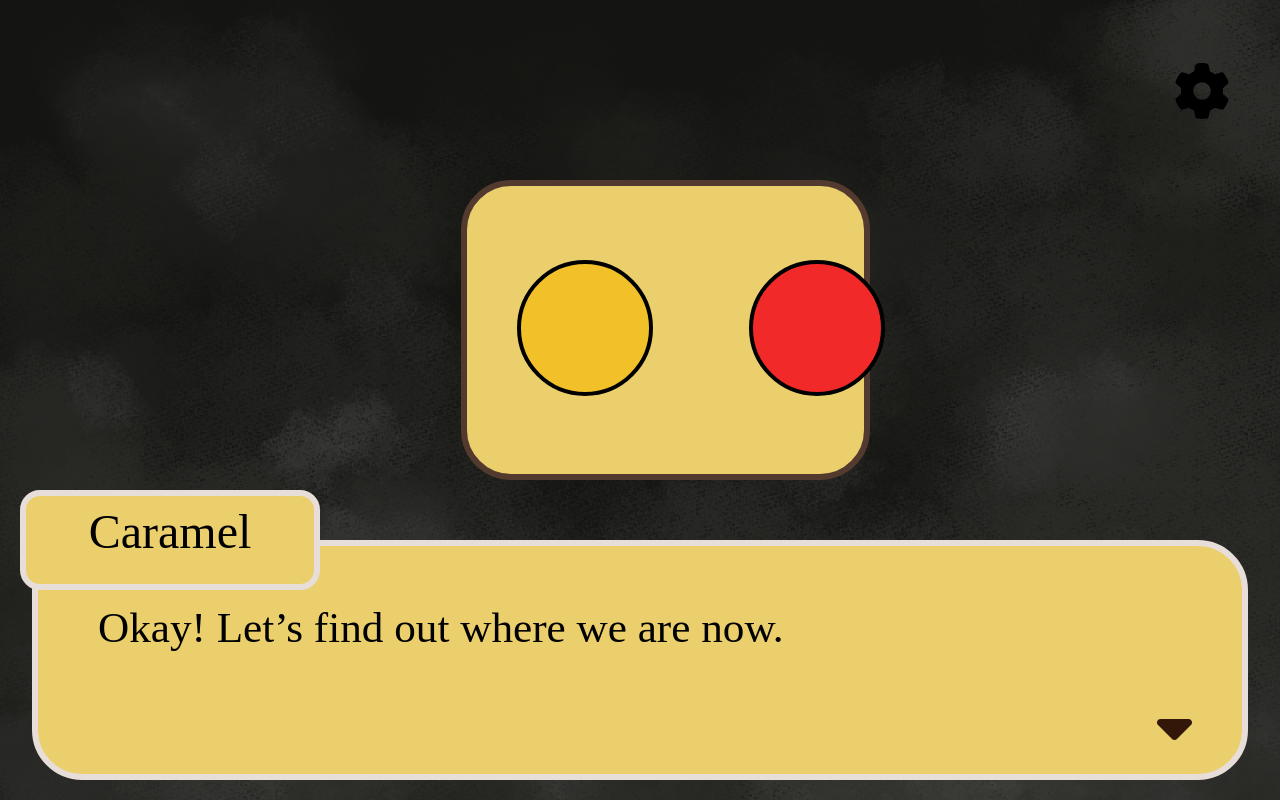
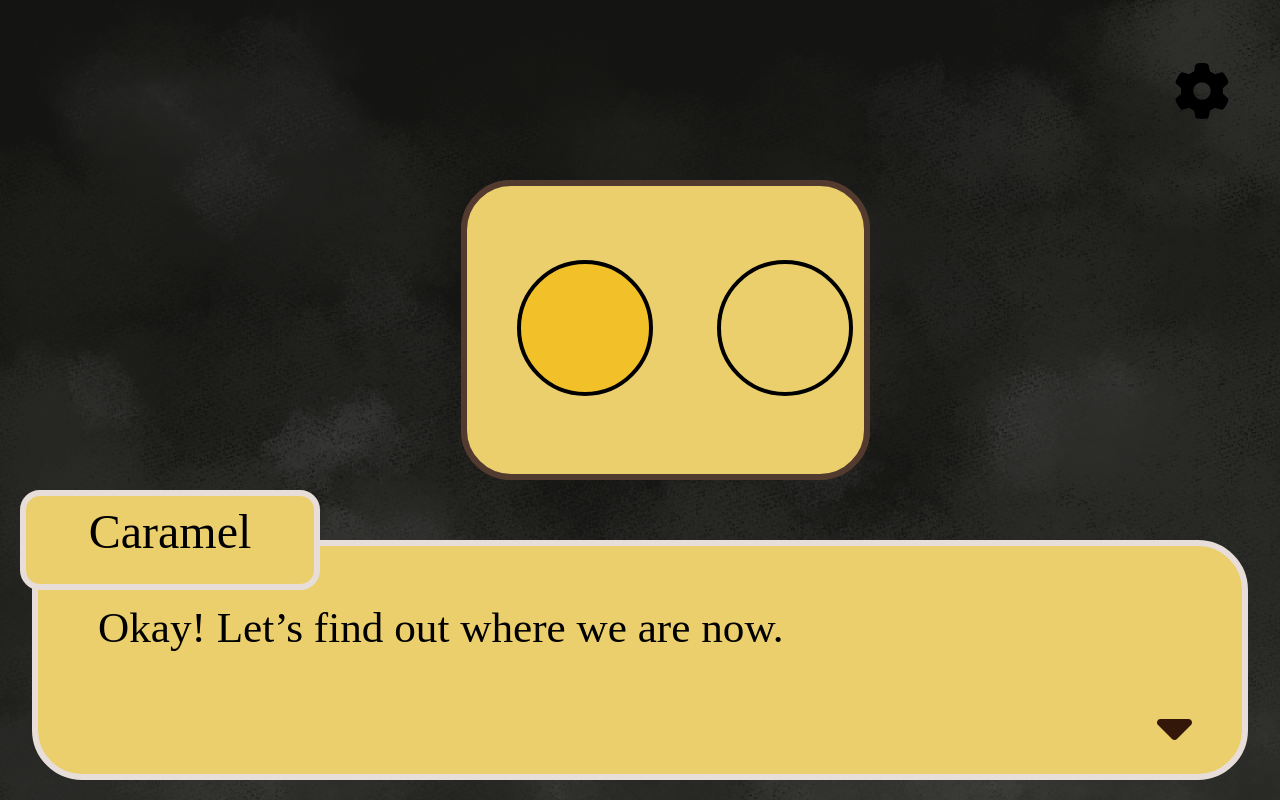
Before and after one commit to SE701G9/Colourful-Adventures, a React (Create React App) app: page /activities/colour-mix-lava in a window 1280 px wide. Built offline with nearby package versions, Linux system fonts and the light colour scheme.

Commit message:
Simple colour mixing

```diff
--- /dev/null
+++ b/src/components/ColourMixComponents/ColourButton.tsx
@@ -0,0 +1,11 @@
+import "./ColourButton.css";
+
+type colourProps = {
+    colour?: string;
+}
+
+export default function ColourButton({colour}: colourProps) {
+    const defaultClassName = "colour-button"
+    const colourClassName = colour ? `${defaultClassName} bg-${colour}` : defaultClassName;
+    return <button className={colourClassName}></button>;
+  }
--- a/src/components/ColourMixComponents/MixingBox.css
+++ b/src/components/ColourMixComponents/MixingBox.css
@@ -11,3 +11,7 @@
   padding: 50px;
   z-index: 0;
 }
+
+
+.colours-mixed { grid-area: 1 / 1 / 2 / 4; }
+.button-3 { grid-area: 1 / 2 / 2 / 3; }
--- a/src/components/ColourMixComponents/MixingBox.tsx
+++ b/src/components/ColourMixComponents/MixingBox.tsx
@@ -1,18 +1,40 @@
-import RedColourButton from "./RedColourButton";
+import OrangeColourButton from "./OrangeColourButton";
 import "./MixingBox.css";
 import BlueColourButton from "./BlueColourButton";
 import YellowColourButton from "./YellowColourButton";
+import ColourButton from "./ColourButton";
+import { useState } from "react";
 
 export default function MixingBox() {
+
+  const [areColoursMixed, setColoursMixed] = useState<boolean>(false);
+
+  const mixColours = () => {
+    setColoursMixed(true)
+  }
+
   return (
-    <div className="mixing-box grid grid-cols-2 gap-24 grid-rows-1">
-      <div className="button-1 col-span-1">
-        <YellowColourButton />
-      </div>
+    <div className="mixing-box" onClick={mixColours} >
+      {!areColoursMixed ?
+        <div className="mixing-box grid grid-cols-2 gap-16 grid-rows-1">
+          {/* yellow */}
+          <div className="button-1 col-span-1">
+            <ColourButton colour="[#F2C029]" />
+          </div>
 
-      <div className="button-2 col-span-1">
-        <RedColourButton />
-      </div>
+          {/* red */}
+          <div className="button-2 col-span-1">
+            <ColourButton colour="[#f22929]" />
+          </div>
+        </div>
+        :
+        <div className="colours-mixed">
+          <div className="button-3">
+            <OrangeColourButton />
+          </div>
+        </div>
+      }
+
     </div>
   );
 }
--- /dev/null
+++ b/src/components/ColourMixComponents/OrangeColourButton.tsx
@@ -0,0 +1,5 @@
+import "./ColourButton.css";
+
+export default function OrangeColourButton() {
+  return <button className="colour-button  bg-[#f37b06]"></button>;
+}
--- a/src/components/ColourMixComponents/RedColourButton.tsx
+++ /dev/null
@@ -1,5 +0,0 @@
-import "./ColourButton.css";
-
-export default function RedColourButton() {
-  return <button className="colour-button  bg-[#f22929]"></button>;
-}
```
